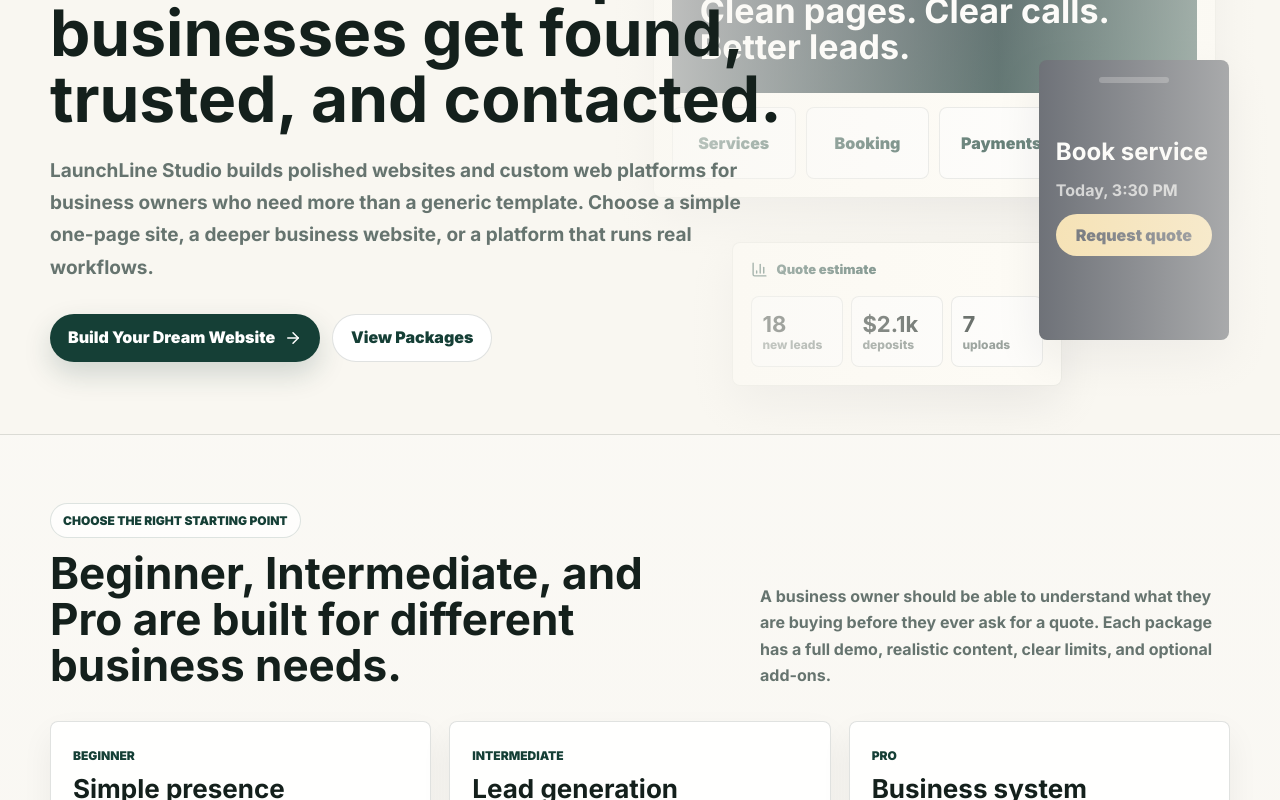
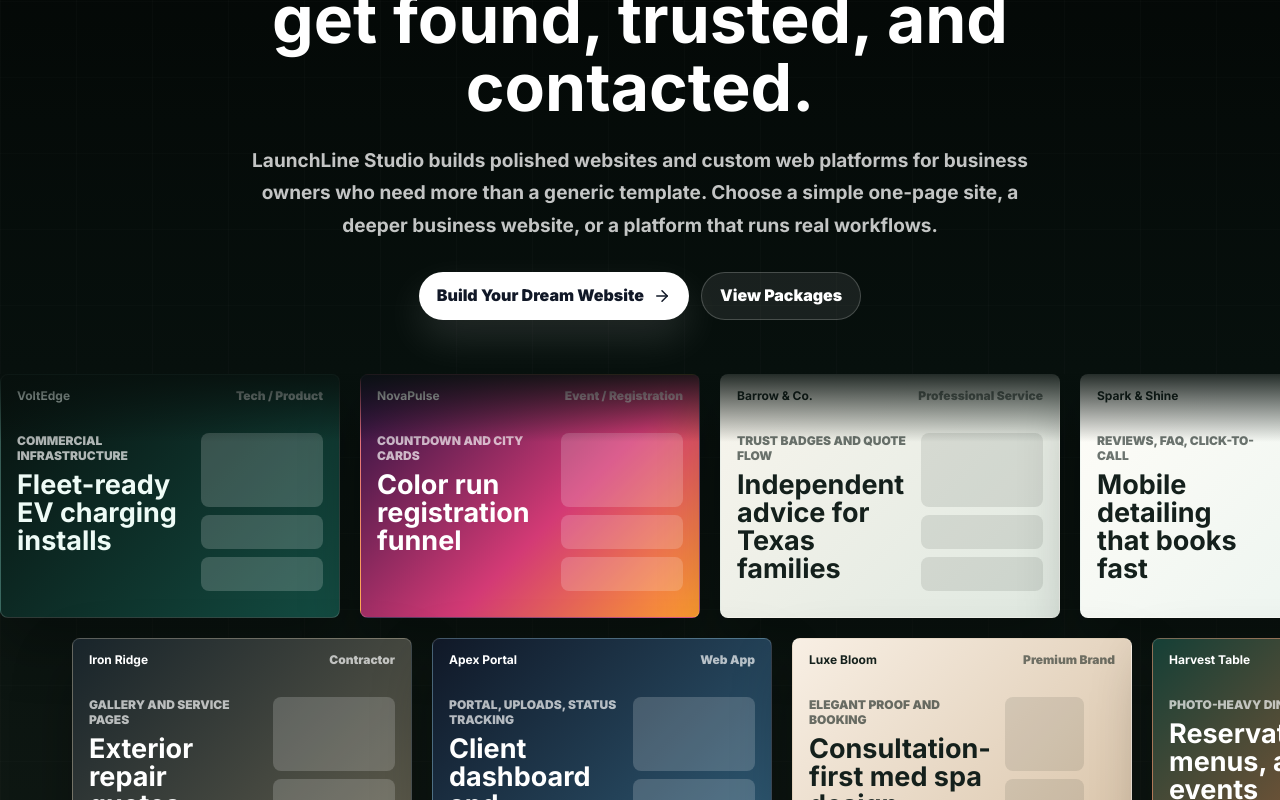
Before and after one commit to IssGhost/WebDev, a React (Vite) app: page / in a window 1280 px wide. Shown: the part 300-1100 px from the top of the page. Built offline with nearby package versions, Linux system fonts and the light colour scheme.

Commit message:
testing new home layout

```diff
--- a/src/main.jsx
+++ b/src/main.jsx
@@ -303,6 +303,73 @@
   ["Pro", "Business system", "Portals, dashboards, payments, records, uploads, and workflows."]
 ];
 
+const heroShowcaseSites = [
+  {
+    brand: "VoltEdge",
+    category: "Tech / Product",
+    headline: "Fleet-ready EV charging installs",
+    proof: "Commercial infrastructure",
+    cta: "Plan install",
+    theme: "site-tech"
+  },
+  {
+    brand: "NovaPulse",
+    category: "Event / Registration",
+    headline: "Color run registration funnel",
+    proof: "Countdown and city cards",
+    cta: "Register now",
+    theme: "site-event"
+  },
+  {
+    brand: "Barrow & Co.",
+    category: "Professional Service",
+    headline: "Independent advice for Texas families",
+    proof: "Trust badges and quote flow",
+    cta: "Request review",
+    theme: "site-service"
+  },
+  {
+    brand: "Spark & Shine",
+    category: "Local Business",
+    headline: "Mobile detailing that books fast",
+    proof: "Reviews, FAQ, click-to-call",
+    cta: "Get quote",
+    theme: "site-clean"
+  },
+  {
+    brand: "Iron Ridge",
+    category: "Contractor",
+    headline: "Exterior repair quotes made clear",
+    proof: "Gallery and service pages",
+    cta: "Request estimate",
+    theme: "site-contractor"
+  },
+  {
+    brand: "Apex Portal",
+    category: "Web App",
+    headline: "Client dashboard and payments",
+    proof: "Portal, uploads, status tracking",
+    cta: "Open portal",
+    theme: "site-platform"
+  },
+  {
+    brand: "Luxe Bloom",
+    category: "Premium Brand",
+    headline: "Consultation-first med spa design",
+    proof: "Elegant proof and booking",
+    cta: "Book consult",
+    theme: "site-luxury"
+  },
+  {
+    brand: "Harvest Table",
+    category: "Restaurant",
+    headline: "Reservations, menus, and events",
+    proof: "Photo-heavy dining page",
+    cta: "Reserve table",
+    theme: "site-restaurant"
+  }
+];
+
 const wordpressStyleCards = [
   {
     title: "Modern Product / Tech",
@@ -470,43 +537,13 @@
 }
 
 function Hero() {
-  return (
-    <section className="hero-section">
-      <div className="hero-visual" aria-hidden="true">
-        <div className="hero-window hero-window-main">
-          <div className="window-bar"><span /><span /><span /></div>
-          <div className="hero-window-content">
-            <div className="visual-nav"><b>Service Co.</b><i>Services</i><i>Reviews</i><i>Quote</i></div>
-            <div className="visual-hero">
-              <p>Local business website</p>
-              <strong>Clean pages. Clear calls. Better leads.</strong>
-            </div>
-            <div className="visual-grid">
-              <span>Services</span>
-              <span>Booking</span>
-              <span>Payments</span>
-              <span>Reviews</span>
-            </div>
-          </div>
-        </div>
-        <div className="hero-window hero-window-side">
-          <div className="metric-pill"><BarChart3 size={17} /> Quote estimate</div>
-          <div className="mini-dashboard">
-            <span><strong>18</strong> new leads</span>
-            <span><strong>$2.1k</strong> deposits</span>
-            <span><strong>7</strong> uploads</span>
-          </div>
-        </div>
-        <div className="hero-window hero-window-mobile">
-          <div className="phone-top" />
-          <strong>Book service</strong>
-          <span>Today, 3:30 PM</span>
-          <button>Request quote</button>
-        </div>
-      </div>
-
-      <div className="hero-content">
-        <motion.div initial={{ opacity: 0, y: 18 }} animate={{ opacity: 1, y: 0 }} transition={{ duration: 0.5 }}>
+  const firstRow = heroShowcaseSites.slice(0, 4);
+  const secondRow = heroShowcaseSites.slice(4);
+
+  return (
+    <section className="hero-section showcase-hero">
+      <div className="hero-content showcase-hero-content">
+        <motion.div className="showcase-copy" initial={{ opacity: 0, y: 18 }} animate={{ opacity: 1, y: 0 }} transition={{ duration: 0.5 }}>
           <p className="eyebrow"><BadgeCheck size={16} /> Website packages for real small businesses</p>
           <h1>Websites that help businesses get found, trusted, and contacted.</h1>
           <p className="hero-text">
@@ -518,7 +555,41 @@
           </div>
         </motion.div>
       </div>
+      <div className="template-showcase" aria-label="Example website styles LaunchLine Studio can create">
+        <div className="showcase-track showcase-track-top">
+          {firstRow.map((site) => <HeroShowcaseCard site={site} key={site.brand} />)}
+        </div>
+        <div className="showcase-track showcase-track-bottom">
+          {secondRow.map((site) => <HeroShowcaseCard site={site} key={site.brand} />)}
+        </div>
+      </div>
     </section>
+  );
+}
+
+function HeroShowcaseCard({ site }) {
+  return (
+    <article className={`showcase-card ${site.theme}`}>
+      <div className="showcase-card-nav">
+        <strong>{site.brand}</strong>
+        <span>{site.category}</span>
+      </div>
+      <div className="showcase-card-body">
+        <div>
+          <p>{site.proof}</p>
+          <h3>{site.headline}</h3>
+        </div>
+        <div className="showcase-art" aria-hidden="true">
+          <span />
+          <span />
+          <span />
+        </div>
+      </div>
+      <div className="showcase-card-footer">
+        <span>{site.cta}</span>
+        <span>Live preview</span>
+      </div>
+    </article>
   );
 }
 
--- a/src/styles.css
+++ b/src/styles.css
@@ -487,6 +487,238 @@
   margin-top: 30px;
 }
 
+.showcase-hero {
+  min-height: calc(100vh - 67px);
+  padding: 88px 0 0;
+  color: #fff;
+  background:
+    linear-gradient(180deg, #020403 0%, #07100d 52%, #101914 100%);
+  border-bottom: 0;
+}
+
+.showcase-hero::before {
+  content: "";
+  position: absolute;
+  inset: 0;
+  background:
+    linear-gradient(90deg, rgba(255,255,255,0.04) 1px, transparent 1px),
+    linear-gradient(180deg, rgba(255,255,255,0.035) 1px, transparent 1px);
+  background-size: 76px 76px;
+  opacity: 0.42;
+}
+
+.showcase-hero-content {
+  width: min(1180px, calc(100% - 40px));
+  text-align: center;
+}
+
+.showcase-copy {
+  position: relative;
+  z-index: 2;
+  display: grid;
+  justify-items: center;
+}
+
+.showcase-copy .eyebrow {
+  color: #f4cf84;
+  border-color: rgba(255, 255, 255, 0.16);
+  background: rgba(255, 255, 255, 0.08);
+}
+
+.showcase-copy h1 {
+  max-width: 1000px;
+  color: #fff;
+  font-size: 66px;
+}
+
+.showcase-copy .hero-text {
+  max-width: 780px;
+  margin-left: auto;
+  margin-right: auto;
+  color: rgba(255, 255, 255, 0.76);
+}
+
+.showcase-copy .btn.primary {
+  color: var(--navy);
+  background: #fff;
+  box-shadow: 0 18px 40px rgba(255, 255, 255, 0.12);
+}
+
+.showcase-copy .btn.secondary {
+  color: #fff;
+  background: rgba(255, 255, 255, 0.08);
+  border-color: rgba(255, 255, 255, 0.2);
+}
+
+.template-showcase {
+  position: relative;
+  z-index: 1;
+  width: 100%;
+  margin-top: 54px;
+  padding-bottom: 34px;
+  overflow: hidden;
+}
+
+.template-showcase::before {
+  content: "";
+  position: absolute;
+  inset: -8px 0 auto;
+  height: 76px;
+  background: linear-gradient(180deg, rgba(7, 16, 13, 0.98), rgba(7, 16, 13, 0));
+  z-index: 2;
+  pointer-events: none;
+}
+
+.showcase-track {
+  width: max-content;
+  display: grid;
+  grid-template-columns: repeat(4, 340px);
+  gap: 20px;
+  margin: 0 auto;
+}
+
+.showcase-track-top {
+  transform: translateX(0);
+}
+
+.showcase-track-bottom {
+  margin-top: 20px;
+  transform: translateX(72px);
+}
+
+.showcase-card {
+  height: 244px;
+  overflow: hidden;
+  display: grid;
+  grid-template-rows: auto 1fr auto;
+  border: 1px solid rgba(255, 255, 255, 0.16);
+  border-radius: 8px;
+  color: var(--ink);
+  background: #fff;
+  box-shadow: 0 24px 60px rgba(0, 0, 0, 0.3);
+}
+
+.showcase-card-nav,
+.showcase-card-footer {
+  min-height: 42px;
+  display: flex;
+  align-items: center;
+  justify-content: space-between;
+  gap: 12px;
+  padding: 0 16px;
+  font-size: 12px;
+  font-weight: 900;
+}
+
+.showcase-card-nav span,
+.showcase-card-footer span:last-child {
+  color: rgba(20, 32, 28, 0.58);
+}
+
+.showcase-card-body {
+  display: grid;
+  grid-template-columns: 1fr 0.72fr;
+  align-items: stretch;
+  gap: 14px;
+  padding: 16px;
+}
+
+.showcase-card-body p {
+  color: rgba(20, 32, 28, 0.62);
+  font-size: 12px;
+  font-weight: 900;
+  text-transform: uppercase;
+}
+
+.showcase-card-body h3 {
+  margin-top: 8px;
+  font-size: 27px;
+  line-height: 1.04;
+}
+
+.showcase-art {
+  min-width: 0;
+  display: grid;
+  gap: 8px;
+}
+
+.showcase-art span {
+  border-radius: 8px;
+  background: rgba(20, 32, 28, 0.1);
+}
+
+.showcase-art span:first-child {
+  min-height: 74px;
+}
+
+.showcase-art span:nth-child(2),
+.showcase-art span:nth-child(3) {
+  min-height: 34px;
+}
+
+.site-tech {
+  color: #eefbf6;
+  background: linear-gradient(135deg, #07100d, #144d43);
+}
+
+.site-event {
+  color: #fff;
+  background: linear-gradient(135deg, #25113e, #d33a75 58%, #ff9f2f);
+}
+
+.site-service {
+  background: linear-gradient(135deg, #f8f5ed, #dfe8e0);
+}
+
+.site-clean {
+  background: linear-gradient(135deg, #fffdf8, #e9f3ee);
+}
+
+.site-contractor {
+  color: #fff;
+  background: linear-gradient(135deg, #18242a, #65614f);
+}
+
+.site-platform {
+  color: #fff;
+  background: linear-gradient(135deg, #101827, #315f7a);
+}
+
+.site-luxury {
+  background: linear-gradient(135deg, #f8efe4, #d7c1a5);
+}
+
+.site-restaurant {
+  color: #fff;
+  background: linear-gradient(135deg, #153f36, #bc6337);
+}
+
+.site-tech .showcase-card-nav span,
+.site-tech .showcase-card-footer span:last-child,
+.site-tech .showcase-card-body p,
+.site-event .showcase-card-nav span,
+.site-event .showcase-card-footer span:last-child,
+.site-event .showcase-card-body p,
+.site-contractor .showcase-card-nav span,
+.site-contractor .showcase-card-footer span:last-child,
+.site-contractor .showcase-card-body p,
+.site-platform .showcase-card-nav span,
+.site-platform .showcase-card-footer span:last-child,
+.site-platform .showcase-card-body p,
+.site-restaurant .showcase-card-nav span,
+.site-restaurant .showcase-card-footer span:last-child,
+.site-restaurant .showcase-card-body p {
+  color: rgba(255, 255, 255, 0.68);
+}
+
+.site-tech .showcase-art span,
+.site-event .showcase-art span,
+.site-contractor .showcase-art span,
+.site-platform .showcase-art span,
+.site-restaurant .showcase-art span {
+  background: rgba(255, 255, 255, 0.18);
+}
+
 .section-head {
   display: flex;
   align-items: end;
@@ -2979,6 +3211,14 @@
 
   .hero-window-side {
     display: none;
+  }
+
+  .showcase-copy h1 {
+    font-size: 56px;
+  }
+
+  .showcase-track {
+    grid-template-columns: repeat(4, 320px);
   }
 
   .comparison-row,
@@ -3064,6 +3304,39 @@
 
   .hero-window-mobile {
     display: none;
+  }
+
+  .showcase-hero {
+    min-height: 0;
+    padding-top: 64px;
+  }
+
+  .showcase-copy h1 {
+    font-size: 42px;
+  }
+
+  .showcase-copy .hero-text {
+    font-size: 16px;
+  }
+
+  .template-showcase {
+    margin-top: 38px;
+    padding-bottom: 22px;
+  }
+
+  .showcase-track {
+    width: min(100% - 28px, 460px);
+    grid-template-columns: 1fr;
+    transform: none;
+  }
+
+  .showcase-track-bottom {
+    display: none;
+  }
+
+  .showcase-card {
+    height: auto;
+    min-height: 230px;
   }
 
   h1 {
@@ -3300,6 +3573,32 @@
     padding-top: 70px;
   }
 
+  .showcase-hero {
+    padding-top: 50px;
+  }
+
+  .showcase-copy h1 {
+    font-size: 35px;
+  }
+
+  .showcase-card-body {
+    grid-template-columns: 1fr;
+  }
+
+  .showcase-card-body h3 {
+    font-size: 24px;
+  }
+
+  .showcase-art {
+    grid-template-columns: repeat(3, 1fr);
+  }
+
+  .showcase-art span:first-child,
+  .showcase-art span:nth-child(2),
+  .showcase-art span:nth-child(3) {
+    min-height: 44px;
+  }
+
   .package-card,
   .comparison-card,
   .hosting-card,
```
